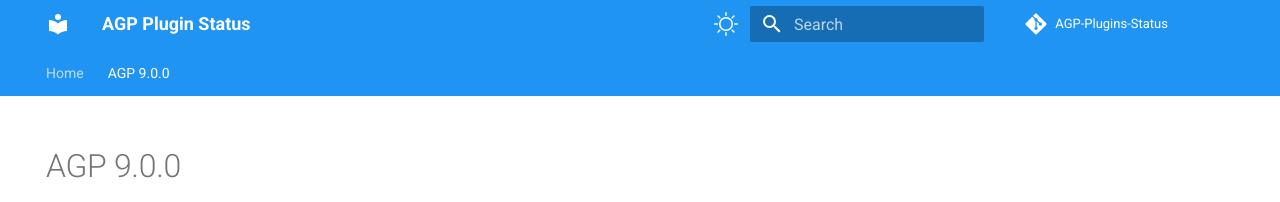
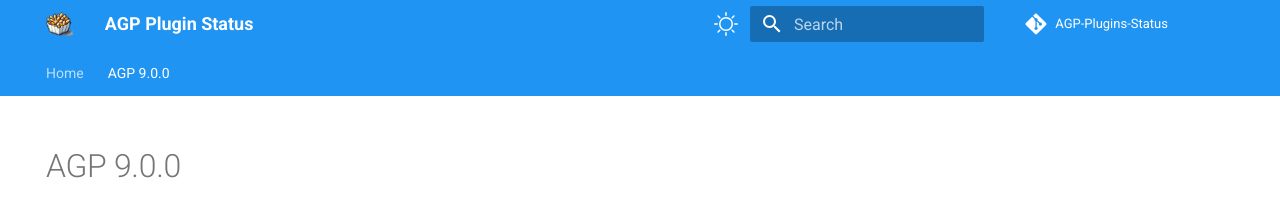
Before and after one commit to pablobaxter/AGP-Plugins-Status, an MkDocs documentation site: the page built from docs/agp-9.0.0.md, in a window 1280 px wide. Shown: the top 202 px of the page. Built offline with MkDocs 1.6.1 and Material for MkDocs 9.7.7, drawn with Linux system fonts in a browser that asks for light colours; comment, search, counter and statistics services are not loaded.

Commit message:
Update icon

```diff
--- a/mkdocs.yml
+++ b/mkdocs.yml
@@ -8,6 +8,8 @@ repo_url: https://github.com/pablobaxter/AGP-Plugins-Status
 remote_branch: gh-pages
 
 theme:
+  logo: assets/images/icon.png
+  favicon: assets/images/icon.png
   name: material
   palette:
     - media: "(prefers-color-scheme: light)"
```
Also changed, not shown: docs/assets/images/icon.png (added).
